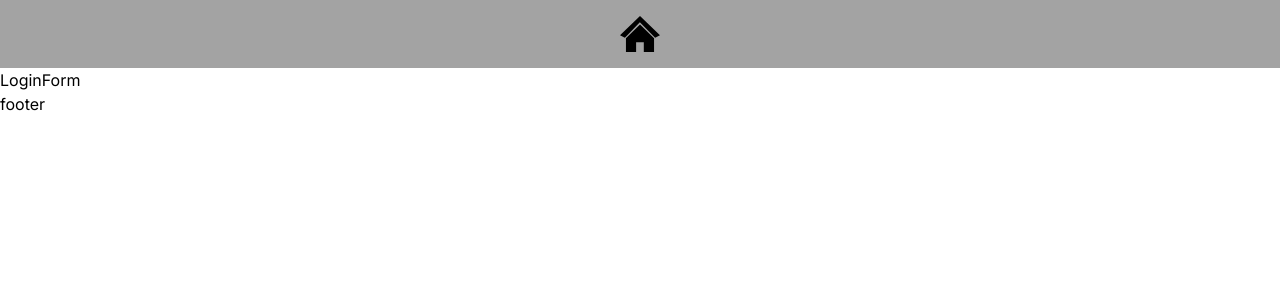
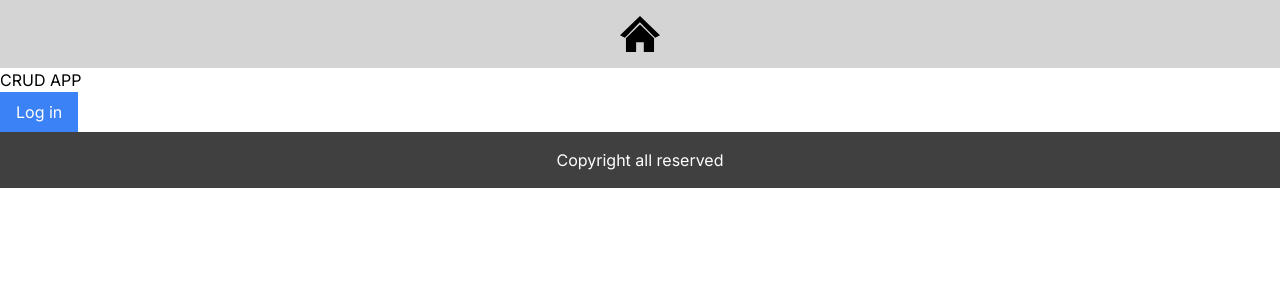
Before and after one commit to Dayanna452/crud-frontend, a Next.js app: page / in a window 1280 px wide. Shown: the top 300 px of the page. Built offline with nearby package versions, Linux system fonts and the light colour scheme.

Commit message:
login form

```diff
--- /dev/null
+++ b/src/components/atoms/Input/input.component.tsx
@@ -0,0 +1,6 @@
+
+export const Input = () => {
+  return (
+    <div>Input</div>
+  )
+}
--- a/src/components/molecules/Footer/footer.component.tsx
+++ b/src/components/molecules/Footer/footer.component.tsx
@@ -1,7 +1,7 @@
-import React from 'react'
-
 export const Footer = () => {
   return (
-    <div>footer</div>
+    <footer className='relative flex w-full flex-wrap items-center justify-center bg-neutral-700 py-2 shadow-dark-mild lg:py-4'>
+      <h6 className='text-white'>Copyright all reserved</h6>
+    </footer>
   )
 }
--- a/src/components/molecules/Navbar/navbar.component.tsx
+++ b/src/components/molecules/Navbar/navbar.component.tsx
@@ -3,7 +3,7 @@ import Link from 'next/link'
 
 export const Navbar = () => {
   return (
-    <nav className='relative flex w-full flex-wrap items-center justify-center bg-neutral-400 py-2 shadow-dark-mild lg:py-4'>
+    <nav className='relative flex w-full flex-wrap items-center justify-center bg-neutral-300 py-2 shadow-dark-mild lg:py-4'>
       <div className='flex w-full flex-wrap items-center justify-center px-3'>
         <div>
           <Link
--- /dev/null
+++ b/src/components/organisms/Table/table.component.tsx
@@ -0,0 +1,5 @@
+export const Table = () => {
+  return (
+    <div>Table</div>
+  )
+}
--- a/src/components/pages/HomePage.tsx
+++ b/src/components/pages/HomePage.tsx
@@ -1,8 +1,10 @@
-import React from 'react'
+import { Table } from '../organisms/Table/table.component'
 import { Wrapper } from '../templates/Wrapper/wrapper.component'
 
 export const HomePage = () => {
   return (
-    <Wrapper>home</Wrapper>
+    <Wrapper>
+      <Table />
+    </Wrapper>
   )
 }
--- a/src/components/pages/LoginPage.tsx
+++ b/src/components/pages/LoginPage.tsx
@@ -1,4 +1,3 @@
-import React from 'react'
 import { Wrapper } from '../templates/Wrapper/wrapper.component'
 import { LoginForm } from '../templates/LoginForm/loginform.component'
 
--- a/src/components/templates/LoginForm/loginform.component.tsx
+++ b/src/components/templates/LoginForm/loginform.component.tsx
@@ -1,7 +1,10 @@
-import React from 'react'
+import { Button } from "app/components/atoms/Button"
 
 export const LoginForm = () => {
   return (
-    <div>LoginForm</div>
+    <div>
+      <h3>CRUD APP</h3>
+      <Button>Log in</Button>
+    </div>
   )
 }
```
Also changed, not shown: src/components/atoms/Input/index.ts (added), src/components/atoms/Input/input.interface.ts (added).
